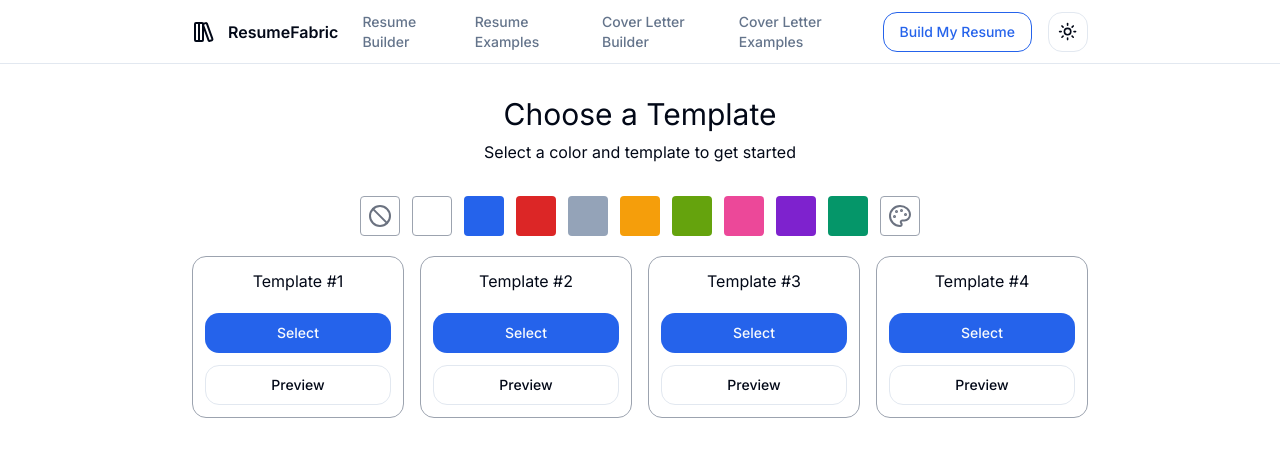
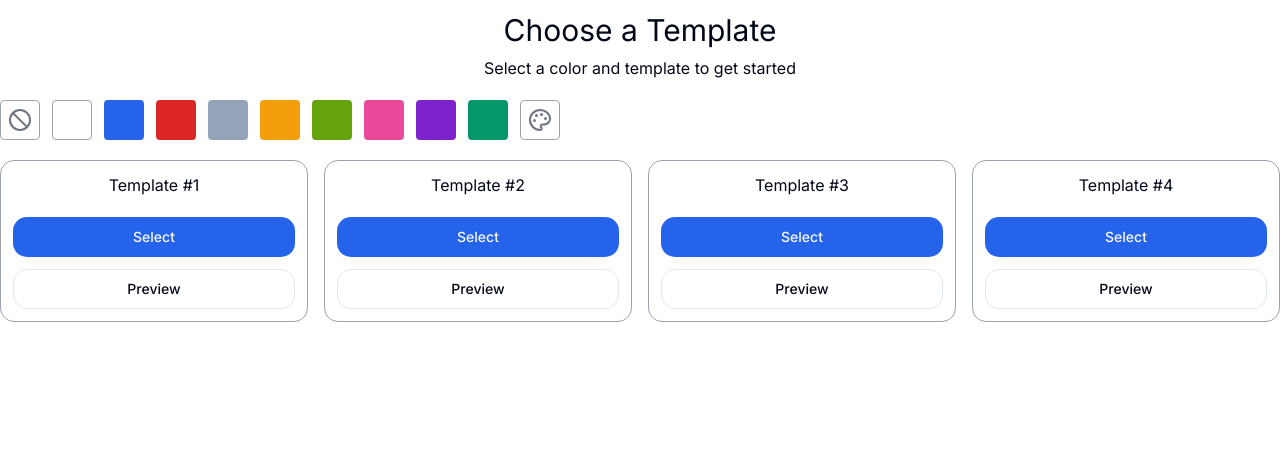
Before and after one commit to Avsholeh/resumefabric, a Next.js app: page /getting-started in a window 1280 px wide. Shown: the top 456 px of the page. Built offline with nearby package versions, Linux system fonts and the light colour scheme.

Commit message:
chore: improvement

```diff
--- a/src/app/(resume)/getting-started/page.tsx
+++ b/src/app/(resume)/getting-started/page.tsx
@@ -4,8 +4,8 @@ import Link from "next/link";
 
 export default function GettingStarted() {
     return (
-        <div className="px-main flex flex-col items-center">
-            <div className="prose my-3 text-center">
+        <>
+            <div className="my-3 text-center">
                 <h1 className="my-2 text-3xl">Choose a Template</h1>
                 <p>Select a color and template to get started</p>
             </div>
@@ -29,6 +29,6 @@ export default function GettingStarted() {
                     </div>
                 ))}
             </div>
-        </div>
+        </>
     );
 }
--- a/src/app/layout.tsx
+++ b/src/app/layout.tsx
@@ -1,4 +1,3 @@
-import MainNav from "@/components/shared/main-nav";
 import { ThemeProvider } from "@/components/theme-provider";
 import { cn } from "@/lib/utils";
 import type { Metadata } from "next";
@@ -33,7 +32,6 @@ export default function RootLayout({
         <html lang="en" suppressHydrationWarning>
             <body className={cn("min-h-screen bg-background font-sans antialiased", fontSans.variable)}>
                 <ThemeProvider attribute="class" defaultTheme="system" enableSystem disableTransitionOnChange>
-                    <MainNav />
                     {children}
                 </ThemeProvider>
             </body>
--- a/src/app/page.tsx
+++ b/src/app/page.tsx
@@ -1,8 +1,11 @@
+import MainNav from "@/components/shared/main-nav";
 import { Button } from "@/components/ui/button";
 import Link from "next/link";
 
 export default function Home() {
     return (
+        <>
+        <MainNav />
         <main className="flex min-h-screen flex-col items-center">
             <div className="my-10 flex flex-col items-center justify-between">
                 <div className="space-y-5 px-2 text-center md:px-0">
@@ -14,5 +17,6 @@ export default function Home() {
                 </div>
             </div>
         </main>
+        </>
     );
 }
```
